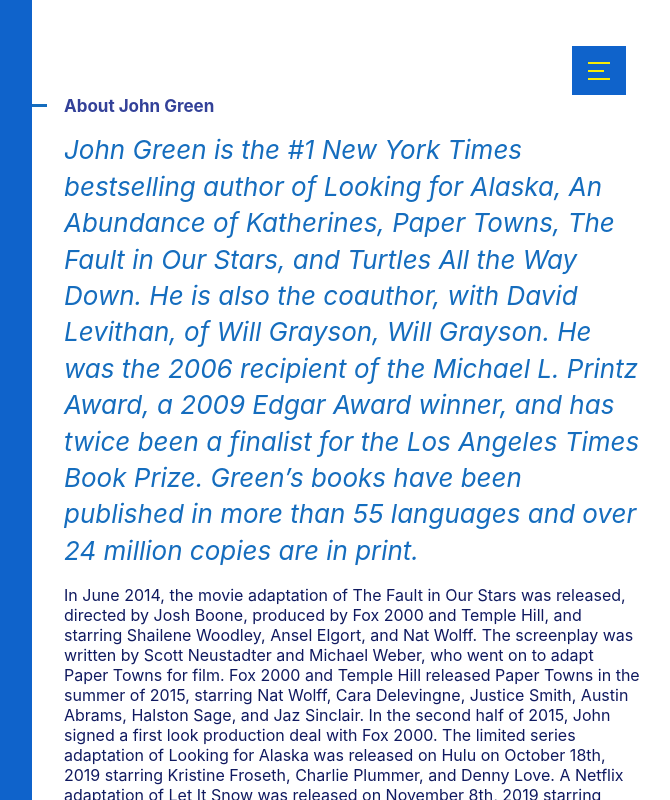
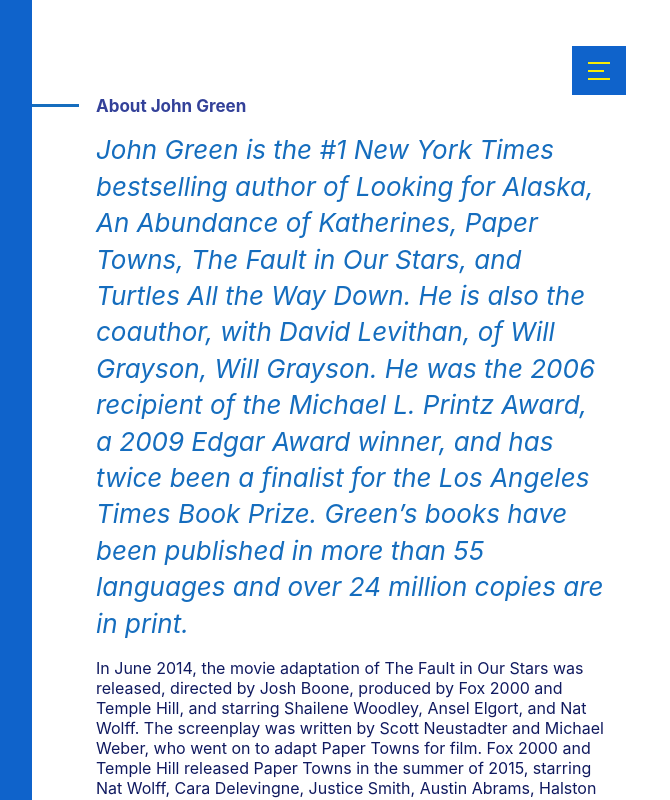
Before and after one commit to Dhiraj5789/author-portfolio-website, a Next.js app: page /bio in a window 1280 px wide. Shown: the top 800 px of the page, without its empty margins (608-1278 px from the left). Built offline with nearby package versions, Linux system fonts and the light colour scheme.

Commit message:
section magin

```diff
--- a/pages/bio/index.tsx
+++ b/pages/bio/index.tsx
@@ -1,7 +1,6 @@
 import { AUTHOR } from "../../data";
 import { H2 } from "../../modules/lined-section/styles";
 import { ProfilePictureContainer } from "../../modules/profile-picture/styles";
-import { Main } from "../styles";
 import { H3, Section } from "./styles";
 
 export default function () {
--- a/pages/bio/styles.ts
+++ b/pages/bio/styles.ts
@@ -2,7 +2,7 @@
 import { DARK_BLUE, LIGH_BLUE } from "../../modules/colors";
 
 export const Section = styled.section`
-  margin: 15% 5%;
+  margin: 15% 10%;
   p {
     color: ${DARK_BLUE};
     margin-top: 1rem;
```
